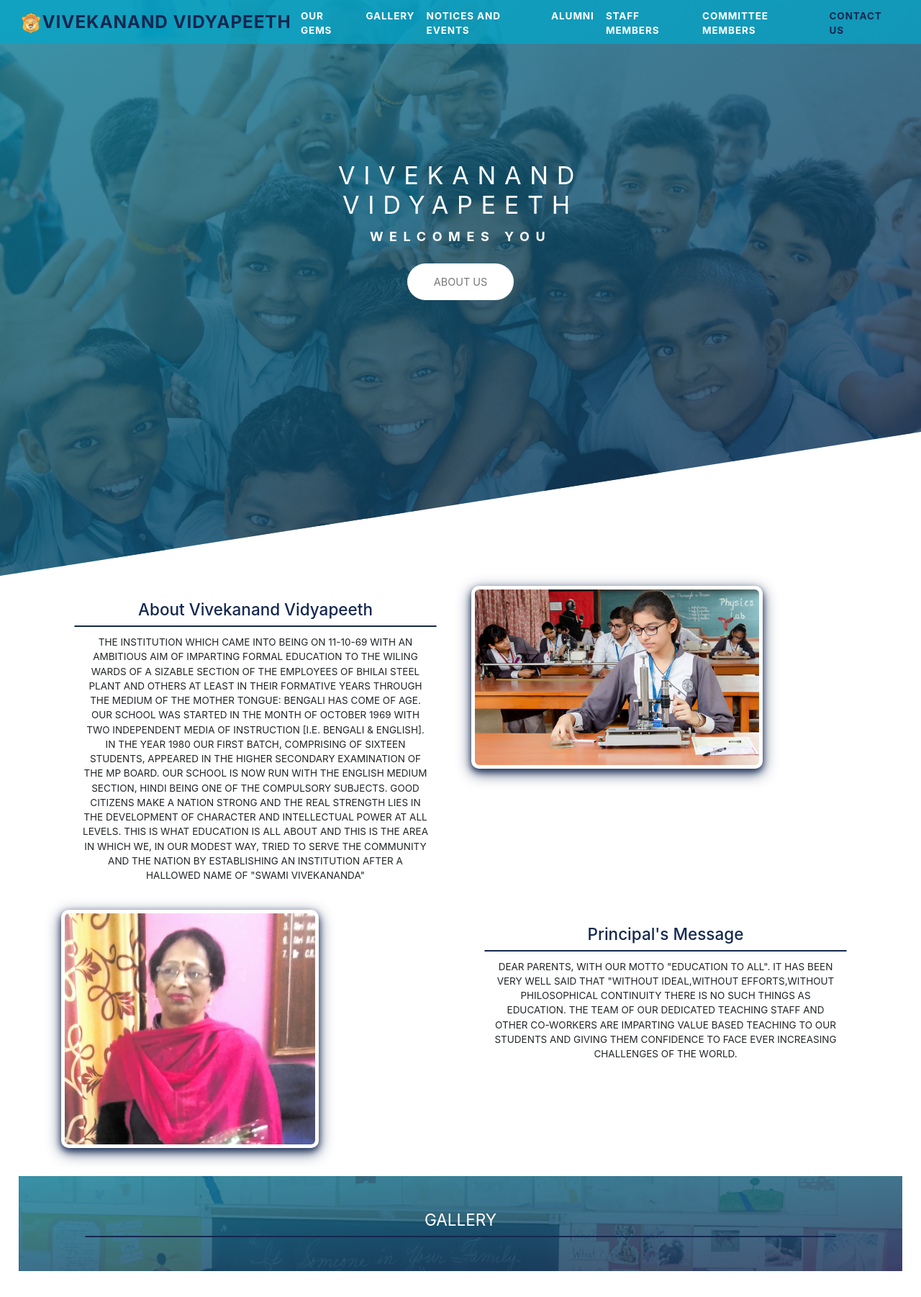
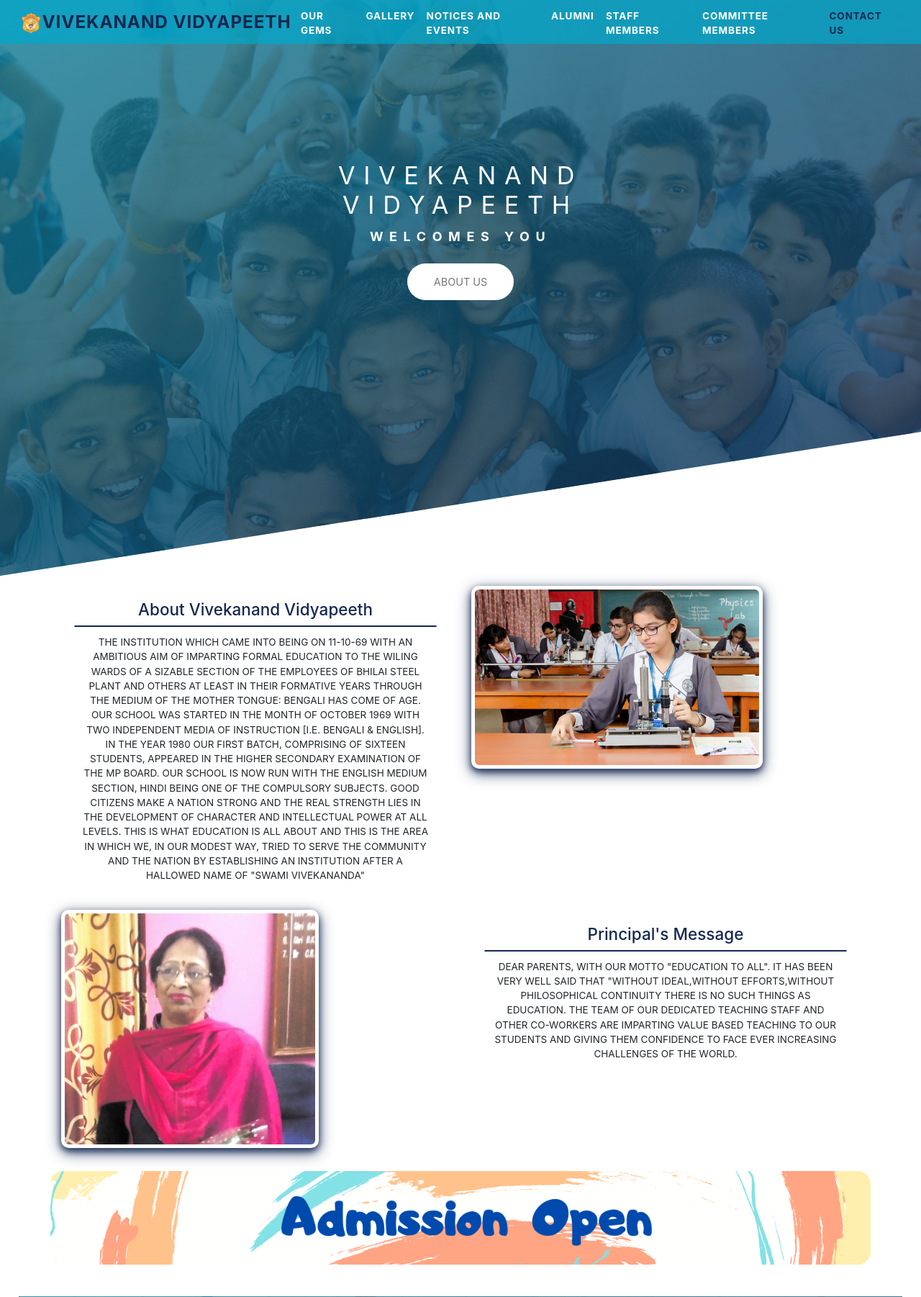
Before and after one commit to bhatiaisb5300/vvpeeth, a Django app: page / in a window 1280 px wide. Shown: the top 1802 px of the page at 72% size. Run offline with Django 3.2, Linux system fonts and the light colour scheme; data that the repository does not hold is empty; some libraries are stand-ins or nearby versions.

Commit message:
Added admn open

```diff
--- a/static/css/home.css
+++ b/static/css/home.css
@@ -176,19 +176,12 @@
 .about__heading{
   color: #142850;
 }
-.admission{
-  height: 15rem;
-  width: 45rem;
-  position: relative;
-  left: 62.5rem;
-  bottom: 20rem;
 
+.admission img{
+  width: 100%;
+  margin: 2rem 0;
+  border-radius: 2rem;
 }
-.admission img{
-  max-width: 45rem;
-  max-height: 20rem
-}
-
 
 /* ==========News and Events========== */
 
--- a/vvp/templates/home.html
+++ b/vvp/templates/home.html
@@ -13,7 +13,6 @@
   <a href="#about" class="btn btn-white btn-animated">About us</a>
 </div>
 </header>
-
 
 <!-- about section -->
 <div class="about-container">
@@ -53,7 +52,19 @@
   </div>
 </div>
 
+<!-- admission section -->
+<div class="admission">
+<div class="container">
+  <div class="row">
 
+    <img src='{% static "img/admission1.png" %}' alt="">
+
+
+</div>
+</div>
+
+
+</div>
 
 <!-- Gallery -->
 
```
Also changed, not shown: static/img/admission.jpg (deleted), static/img/admission1.png (added).
